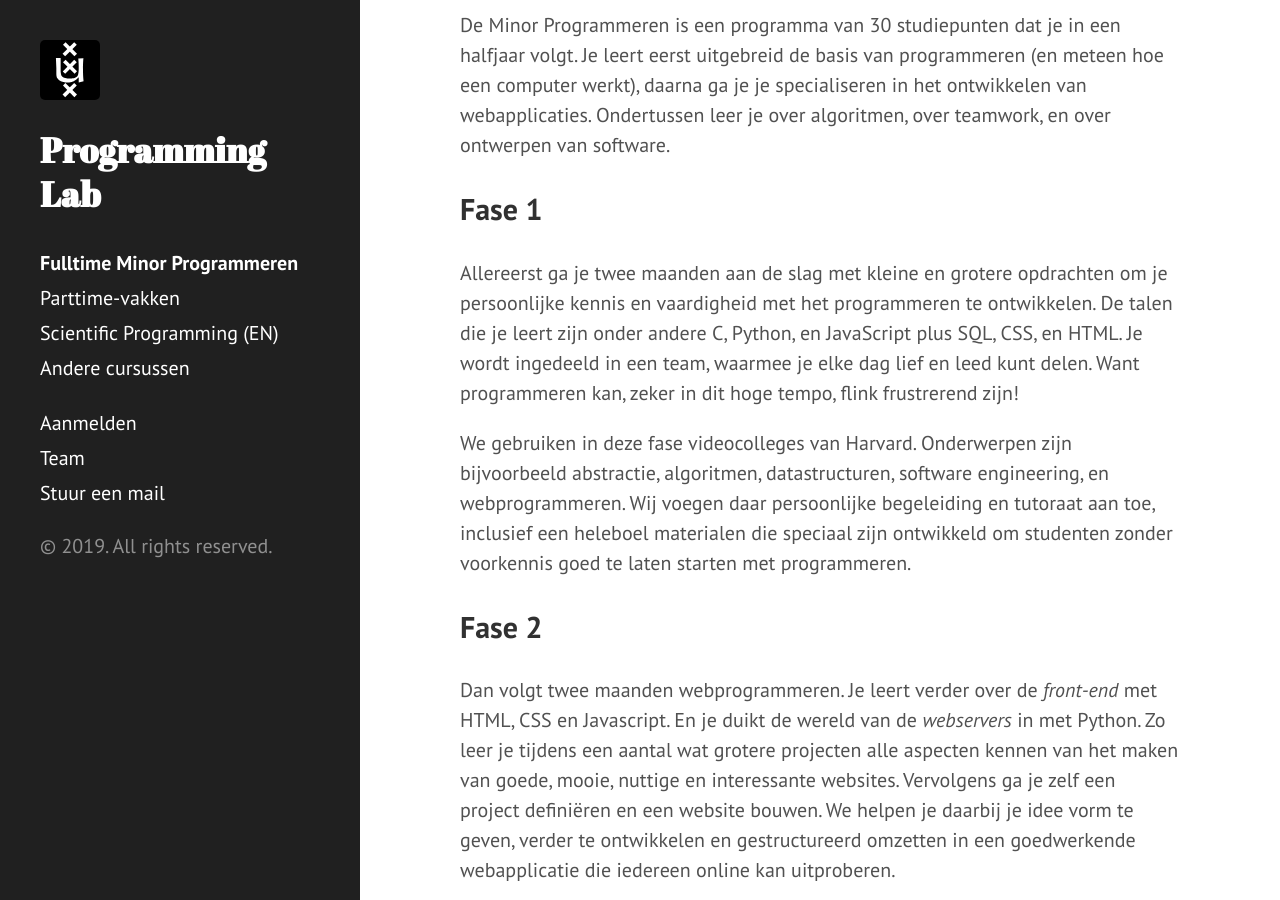
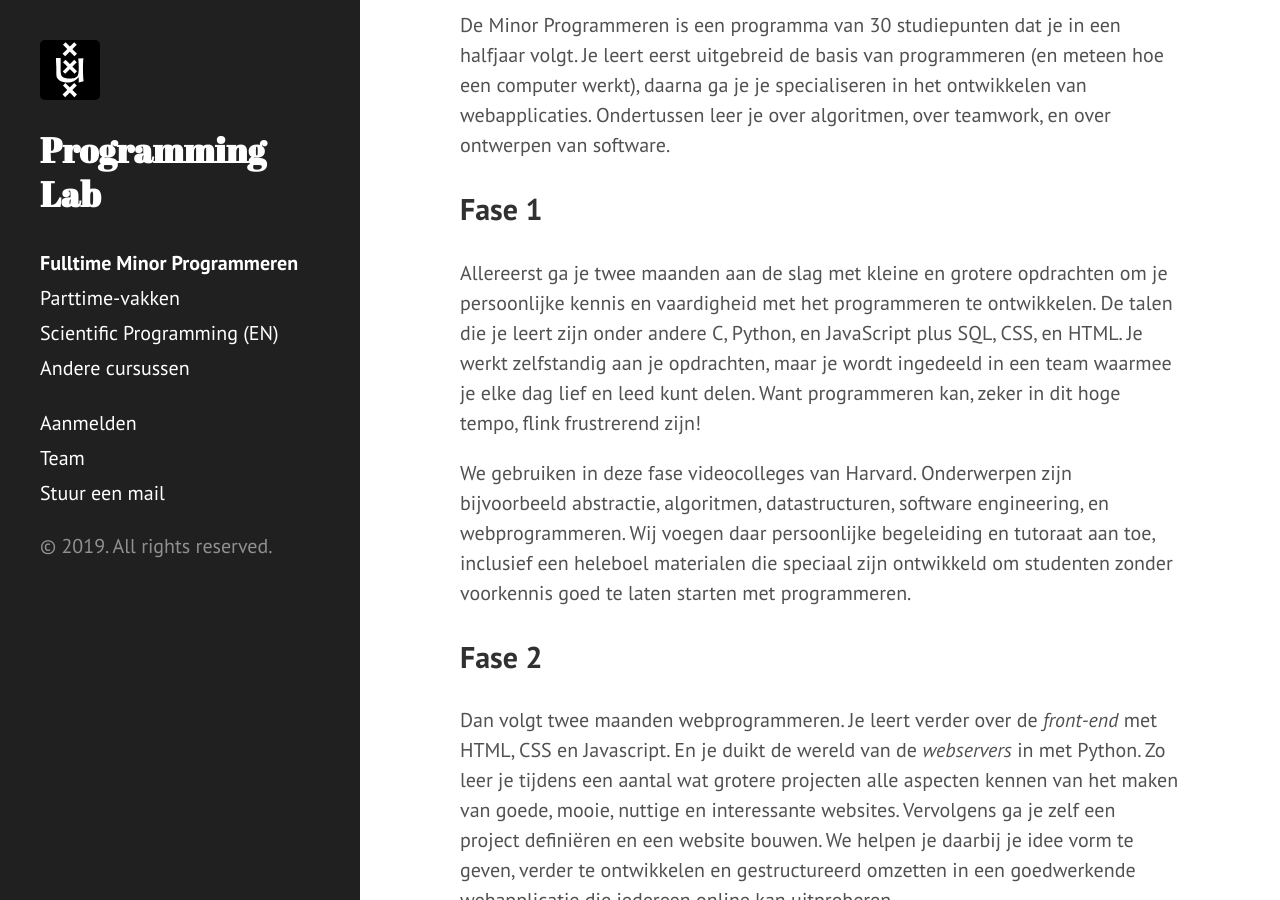
Before and after one commit to tdoolan/info, a Jekyll site: the page built from fulltime/index.md, in a window 1280 px wide and 900 px high, scrolled down 400 px. Built offline with Jekyll 4.4.1, drawn with Linux system fonts in a browser that asks for light colours; our own code applies the rules of GitHub Pages for plain Markdown files.

Commit message:
ok jelle

```diff
--- a/fulltime/index.md
+++ b/fulltime/index.md
@@ -18,7 +18,7 @@ De Minor Programmeren is een programma van 30 studiepunten dat je in een halfjaa
 
 ## Fase 1
 
-Allereerst ga je twee maanden aan de slag met kleine en grotere opdrachten om je persoonlijke kennis en vaardigheid met het programmeren te ontwikkelen. De talen die je leert zijn onder andere C, Python, en JavaScript plus SQL, CSS, en HTML. Je wordt ingedeeld in een team, waarmee je elke dag lief en leed kunt delen. Want programmeren kan, zeker in dit hoge tempo, flink frustrerend zijn!
+Allereerst ga je twee maanden aan de slag met kleine en grotere opdrachten om je persoonlijke kennis en vaardigheid met het programmeren te ontwikkelen. De talen die je leert zijn onder andere C, Python, en JavaScript plus SQL, CSS, en HTML. Je werkt zelfstandig aan je opdrachten, maar je wordt ingedeeld in een team waarmee je elke dag lief en leed kunt delen. Want programmeren kan, zeker in dit hoge tempo, flink frustrerend zijn!
 
 We gebruiken in deze fase videocolleges van Harvard. Onderwerpen zijn bijvoorbeeld abstractie, algoritmen, datastructuren, software engineering, en webprogrammeren. Wij voegen daar persoonlijke begeleiding en tutoraat aan toe, inclusief een heleboel materialen die speciaal zijn ontwikkeld om studenten zonder voorkennis goed te laten starten met programmeren.
 
```
